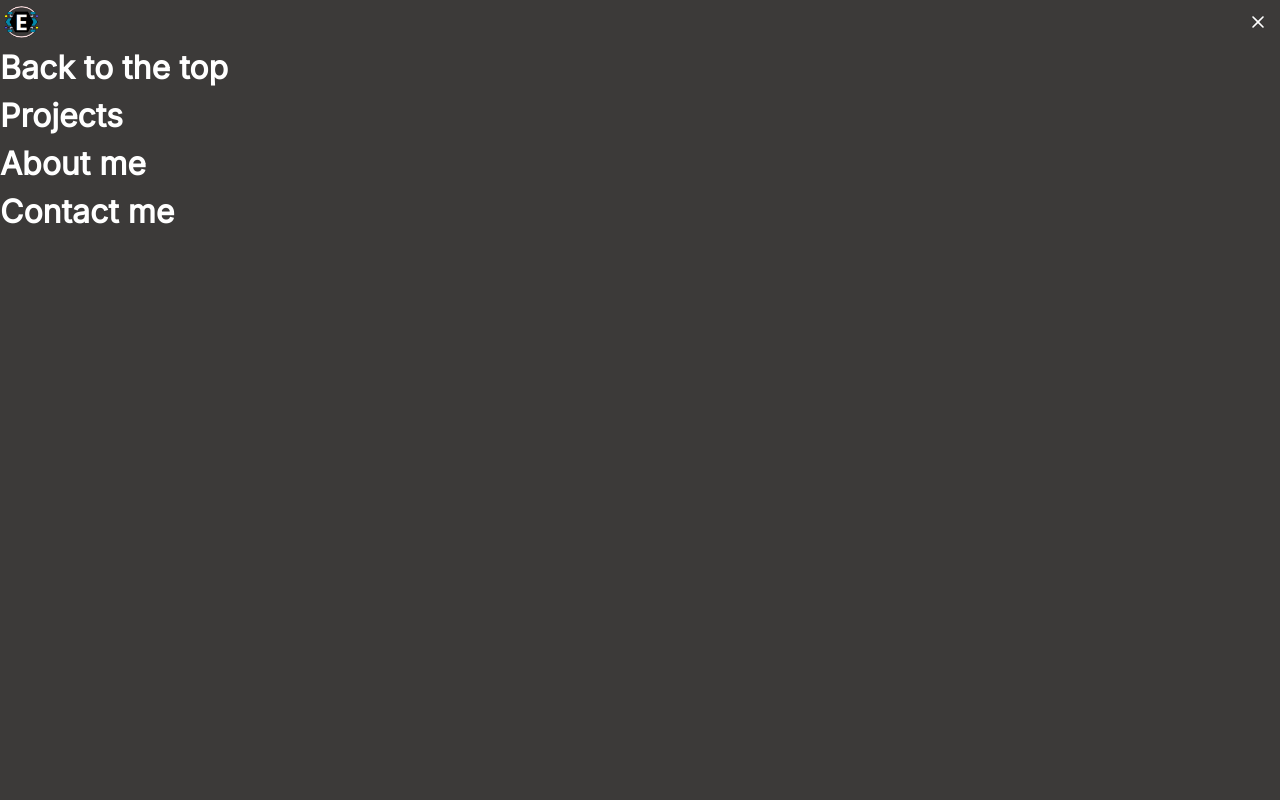
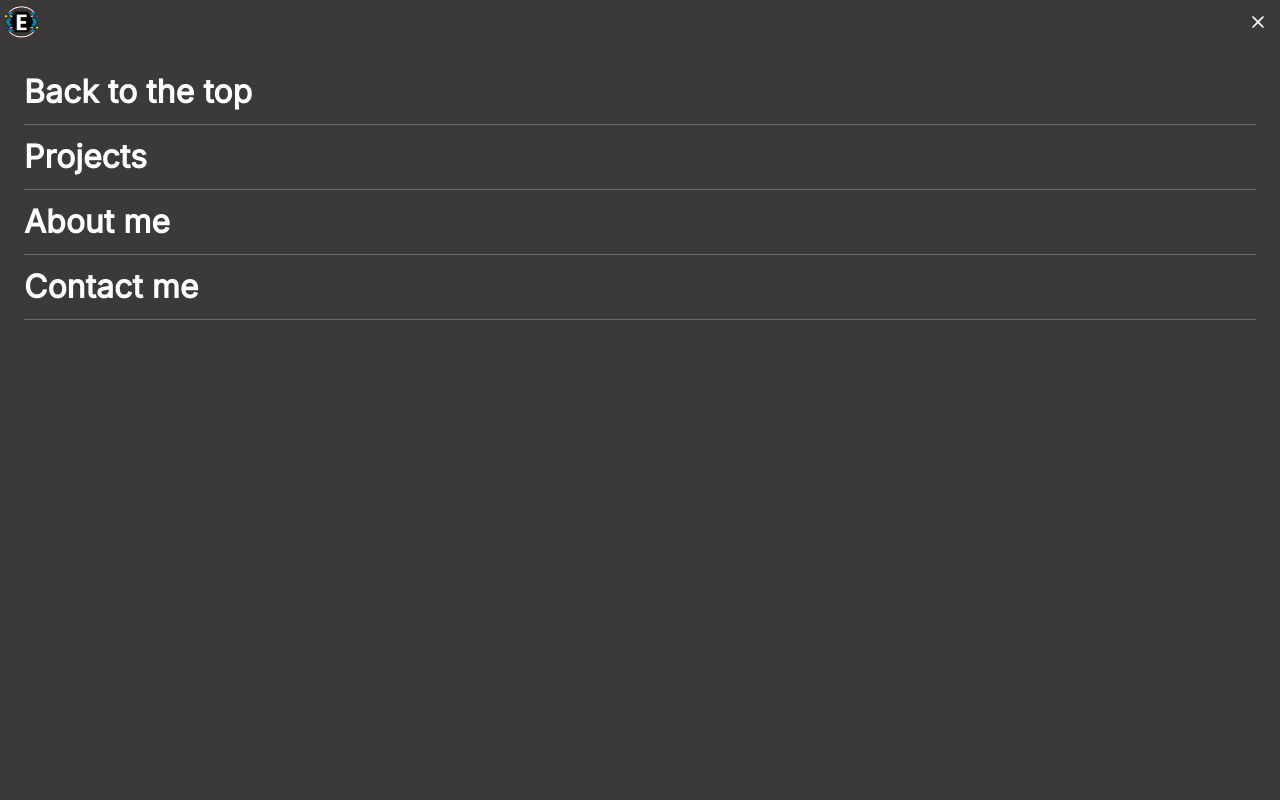
Before and after one commit to EmiLoKiJu/Portfolio2, a React (Vite) app: page / in a window 1280 px wide. Both pictures are taken after a click on the picture 1258 px from the left and 22 px from the top of the page. Shown: the top 800 px of the page. Built offline with nearby package versions, Linux system fonts and the light colour scheme.

Commit message:
Added styles for popup window

```diff
--- a/src/components/Nav.jsx
+++ b/src/components/Nav.jsx
@@ -46,8 +46,8 @@ const Nav = ()=> {
       </nav>
       { menustate &&
         (
-          <div className='top-11 fixed h-full w-full bg-grey2'>
-            <a href="#top-section" onClick={() => {
+          <div className='top-11 fixed h-full w-full bg-grey2 p-6'>
+            <a href="#top-section" className='' onClick={() => {
               menuHandler();
               setHamb(menu);
               }}>
@@ -55,6 +55,7 @@ const Nav = ()=> {
                 Back to the top
               </div>
             </a>
+            <div className="border-t border-[#6f6c6b] my-2"></div>
             <a href="#projects-section" onClick={() => {
               menuHandler();
               setHamb(menu);
@@ -63,6 +64,7 @@ const Nav = ()=> {
                 Projects
               </div>
             </a>
+            <div className="border-t border-[#6f6c6b] my-2"></div>
             <a href="#about-me-section" onClick={() => {
               menuHandler();
               setHamb(menu);
@@ -71,6 +73,7 @@ const Nav = ()=> {
                 About me
               </div>
             </a>
+            <div className="border-t border-[#6f6c6b] my-2"></div>
             <a href="#contact-me-section" onClick={() => {
               menuHandler();
               setHamb(menu);
@@ -79,6 +82,7 @@ const Nav = ()=> {
                 Contact me
               </div>
             </a>
+            <div className="border-t border-[#6f6c6b] my-2"></div>
           </div>
         )
 
```
